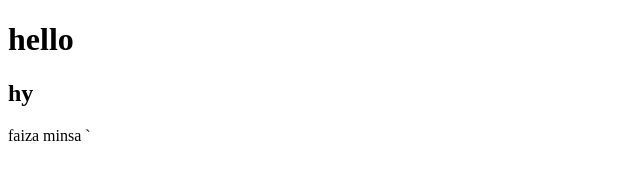
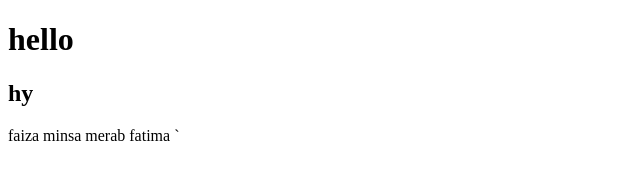
Before and after one commit to AmberAnsari2517/my-web-page, a plain HTML site: page index.html in a window 1280 px wide. Shown: the whole page, without its empty margins (0-640 px from the left). Drawn offline with Linux system fonts and the light colour scheme.

Commit message:
update name

```diff
--- a/index.html
+++ b/index.html
@@ -10,5 +10,6 @@
     <h2>hy</h2>
     faiza
     minsa
+    merab fatima
 </body>`
 </html>
```
